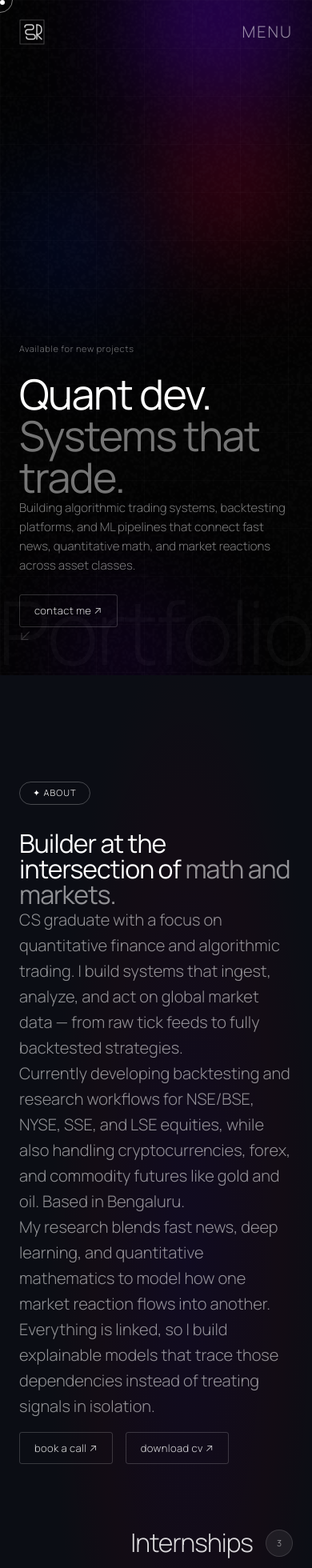
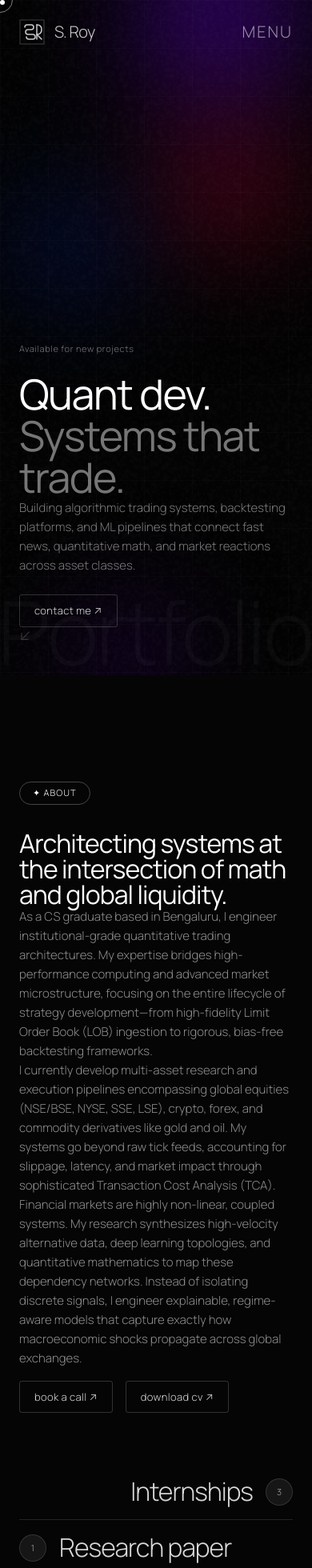
Before and after one commit to SwarnabhR/portfolio, a Next.js app: page / in a window 390 px wide. Shown: the top 1960 px of the page at 80% size. Built offline with nearby package versions, Linux system fonts and the light colour scheme.

Commit message:
feat: implement root layout with site metadata and build core section components including About, Contact, FAQ, Hero, and Navbar

```diff
--- a/app/components/sections/About.tsx
+++ b/app/components/sections/About.tsx
@@ -24,8 +24,7 @@ export default function About() {
   return (
     <section
       id="about"
-      className="relative py-32 overflow-hidden"
-      style={{ background: `var(--gradient-about), var(--bg-2)` }}
+      className="relative bg-bg py-32 overflow-hidden"
     >
       <div className="max-w-6xl mx-auto px-6 grid md:grid-cols-2 gap-16 items-center">
 
@@ -52,8 +51,7 @@ export default function About() {
             }`}
             style={{ fontSize: 'var(--text-xl)' }}
           >
-            Builder at the intersection of
-            <span className="text-fg-2"> math and markets.</span>
+            Architecting systems at the intersection of math and global liquidity.
           </h2>
 
           <div
@@ -62,24 +60,14 @@ export default function About() {
               bodyVisible ? 'opacity-100 translate-y-0' : 'opacity-0 translate-y-8'
             }`}
           >
-            <p className="text-md text-fg-2 leading-relaxed">
-              CS graduate with a focus on quantitative finance and
-              algorithmic trading. I build systems that ingest, analyze,
-              and act on global market data — from raw tick feeds to
-              fully backtested strategies.
+            <p className="text-base text-fg-2 leading-relaxed">
+              As a CS graduate based in Bengaluru, I engineer institutional-grade quantitative trading architectures. My expertise bridges high-performance computing and advanced market microstructure, focusing on the entire lifecycle of strategy development—from high-fidelity Limit Order Book (LOB) ingestion to rigorous, bias-free backtesting frameworks.
             </p>
-            <p className="text-md text-fg-2 leading-relaxed">
-              Currently developing backtesting and research workflows for
-              NSE/BSE, NYSE, SSE, and LSE equities, while also handling
-              cryptocurrencies, forex, and commodity futures like gold and
-              oil. Based in Bengaluru.
+            <p className="text-base text-fg-2 leading-relaxed">
+              I currently develop multi-asset research and execution pipelines encompassing global equities (NSE/BSE, NYSE, SSE, LSE), crypto, forex, and commodity derivatives like gold and oil. My systems go beyond raw tick feeds, accounting for slippage, latency, and market impact through sophisticated Transaction Cost Analysis (TCA).
             </p>
-            <p className="text-md text-fg-2 leading-relaxed">
-              My research blends fast news, deep learning, and quantitative
-              mathematics to model how one market reaction flows into
-              another. Everything is linked, so I build explainable models
-              that trace those dependencies instead of treating signals in
-              isolation.
+            <p className="text-base text-fg-2 leading-relaxed">
+              Financial markets are highly non-linear, coupled systems. My research synthesizes high-velocity alternative data, deep learning topologies, and quantitative mathematics to map these dependency networks. Instead of isolating discrete signals, I engineer explainable, regime-aware models that capture exactly how macroeconomic shocks propagate across global exchanges.
             </p>
 
             <div className="flex gap-4 pt-4 flex-wrap">
--- a/app/components/sections/Contact.tsx
+++ b/app/components/sections/Contact.tsx
@@ -18,7 +18,7 @@ export default function Contact() {
   const { ref: badgeRef,   isVisible: badgeVisible   } = useReveal()
   const { ref: headingRef, isVisible: headingVisible } = useReveal()
   const { ref: leftRef,    isVisible: leftVisible    } = useReveal()
-  const { ref: formRef,    isVisible: formVisible    } = useReveal<HTMLFormElement>()
+  const { ref: formRef,    isVisible: formVisible    } = useReveal<HTMLFormElement>({ threshold: 0.05 })
 
   function handleChange(e: React.ChangeEvent<HTMLInputElement | HTMLTextAreaElement>) {
     setForm(prev => ({ ...prev, [e.target.name]: e.target.value }))
@@ -48,7 +48,7 @@ export default function Contact() {
   return (
     <section
       id="contact"
-      className="relative overflow-hidden"
+      className="relative overflow-hidden pb-24 md:pb-32"
       style={{ background: `var(--gradient-contact), var(--bg)` }}
     >
       <style>{`
@@ -56,9 +56,45 @@ export default function Contact() {
           0%   { left: -60%; }
           100% { left: 110%; }
         }
+        @keyframes cBlob1 {
+          0%, 100% { transform: translate(0,0) rotate(0deg) scale(1); }
+          50% { transform: translate(5vw, -5vw) rotate(10deg) scale(1.05); }
+        }
+        @keyframes cBlob2 {
+          0%, 100% { transform: translate(0,0) rotate(0deg) scale(1); }
+          50% { transform: translate(-5vw, -4vw) rotate(-10deg) scale(1.05); }
+        }
       `}</style>
 
-      <div className="max-w-6xl mx-auto px-6 pt-24 pb-0">
+      {/* GPU Blobs Background */}
+      <div
+        aria-hidden="true"
+        style={{
+          position: 'absolute', inset: 0, overflow: 'hidden',
+          isolation: 'isolate', zIndex: 0, pointerEvents: 'none'
+        }}
+      >
+        <div style={{ position: 'absolute', inset: 0, filter: 'blur(100px)' }}>
+          {/* Magenta/Pink Blob */}
+          <div style={{
+            position: 'absolute', width: '80vw', height: '80vw',
+            bottom: '-30%', left: '-10%',
+            background: 'radial-gradient(ellipse at 50% 50%, rgba(200, 20, 80, 0.45) 0%, rgba(120, 10, 40, 0.2) 50%, transparent 70%)',
+            borderRadius: '40% 60% 34% 66% / 58% 42% 62% 38%',
+            willChange: 'transform', animation: 'cBlob1 20s ease-in-out infinite',
+          }} />
+          {/* Orange/Yellow Blob */}
+          <div style={{
+            position: 'absolute', width: '70vw', height: '70vw',
+            bottom: '-20%', right: '-10%',
+            background: 'radial-gradient(ellipse at 50% 50%, rgba(230, 90, 0, 0.35) 0%, rgba(150, 40, 0, 0.15) 50%, transparent 70%)',
+            borderRadius: '62% 38% 74% 26% / 52% 44% 56% 48%',
+            willChange: 'transform', animation: 'cBlob2 25s ease-in-out infinite',
+          }} />
+        </div>
+      </div>
+
+      <div className="relative z-10 max-w-6xl mx-auto px-6 pt-24 pb-0">
 
         {/* Availability badge */}
         <div
@@ -89,7 +125,7 @@ export default function Contact() {
       </div>
 
       {/* 2-col split */}
-      <div className="flex flex-col md:flex-row" style={{ minHeight: 500 }}>
+      <div className="relative z-10 flex flex-col md:flex-row max-w-6xl mx-auto" style={{ minHeight: 500 }}>
 
         {/* Left — 40% */}
         <div
--- a/app/components/sections/FAQ.tsx
+++ b/app/components/sections/FAQ.tsx
@@ -108,7 +108,7 @@ export default function FAQ() {
         Questions
       </span>
 
-      <div className="relative max-w-6xl mx-auto px-6">
+      <div className="relative z-10 max-w-6xl mx-auto px-6">
 
         <div
           ref={labelRef}
--- a/app/components/sections/Hero.tsx
+++ b/app/components/sections/Hero.tsx
@@ -3,8 +3,6 @@
 import { useRef, useEffect, useState } from 'react'
 import { useScrollY } from '@/hooks/useScrollY'
 import CtaLink from '@/components/ui/CtaLink'
-import Image from 'next/image'
-import effectGif from '../../5a934e84f67d2a61a118ec95b1d6cb74.gif'
 
 function useNegativeCursor(heroRef: React.RefObject<HTMLElement | null>) {
   const blobRef = useRef<HTMLDivElement>(null)
@@ -161,20 +159,7 @@ export default function Hero() {
         </div>
       </div>
 
-      {/* ── GIF Blending Effect ──────────────────────────────── */}
-      <div
-        aria-hidden="true"
-        className="absolute inset-0 pointer-events-none mix-blend-screen"
-        style={{ opacity: 0.02, zIndex: 1 }}
-      >
-        <Image
-          src={effectGif}
-          alt="background effect"
-          fill
-          unoptimized
-          className="object-cover"
-        />
-      </div>
+
 
       {/* ── Grid crosshatch — fades on scroll ───────────────── */}
       <div
--- a/app/components/ui/Navbar.tsx
+++ b/app/components/ui/Navbar.tsx
@@ -103,8 +103,9 @@ export default function Navbar() {
         }}
       >
         <div className="max-w-6xl mx-auto px-6 flex items-center justify-between">
-          <Link href="/" aria-label="S. Roy — Home" className="text-fg-1 opacity-80 hover:opacity-100 transition-opacity duration-300">
+          <Link href="/" aria-label="S. Roy — Home" className="flex items-center gap-3 text-fg-1 opacity-80 hover:opacity-100 transition-opacity duration-300">
             <LogoSVG />
+            <span className="text-md font-regular tracking-tight leading-none">S. Roy</span>
           </Link>
 
           <button
@@ -136,8 +137,9 @@ export default function Navbar() {
       >
         {/* Overlay top bar */}
         <div className="flex items-center justify-between px-6 py-6 max-w-6xl mx-auto w-full">
-          <Link href="/" onClick={close} aria-label="S. Roy — Home" className="text-fg-1 opacity-80 hover:opacity-100 transition-opacity duration-300">
+          <Link href="/" onClick={close} aria-label="S. Roy — Home" className="flex items-center gap-3 text-fg-1 opacity-80 hover:opacity-100 transition-opacity duration-300">
             <LogoSVG />
+            <span className="text-md font-regular tracking-tight leading-none">S. Roy</span>
           </Link>
           <button
             onClick={close}
--- a/app/layout.tsx
+++ b/app/layout.tsx
@@ -23,6 +23,8 @@ import CustomCursor from './components/ui/CustomCursor';
 import SmoothScroll from './components/providers/SmoothScroll';
 import Footer from './components/sections/Footer';
 import { Analytics } from "@vercel/analytics/next"
+import Image from 'next/image';
+import effectGif from './5a934e84f67d2a61a118ec95b1d6cb74.gif';
 
 // ============================================================
 // FONT LOADING
@@ -173,6 +175,21 @@ export default function RootLayout({
   return (
     <html lang="en" className={manrope.variable} suppressHydrationWarning>
       <body>
+        {/* ── Global GIF Blending Effect ──────────────────────────────── */}
+        <div
+          aria-hidden="true"
+          className="pointer-events-none mix-blend-screen"
+          style={{ position: 'fixed', inset: 0, opacity: 0.02, zIndex: 9999 }}
+        >
+          <Image
+            src={effectGif}
+            alt="background effect"
+            fill
+            unoptimized
+            className="object-cover"
+          />
+        </div>
+
         <script
           type="application/ld+json"
           dangerouslySetInnerHTML={{ __html: JSON.stringify(structuredData) }}
```
